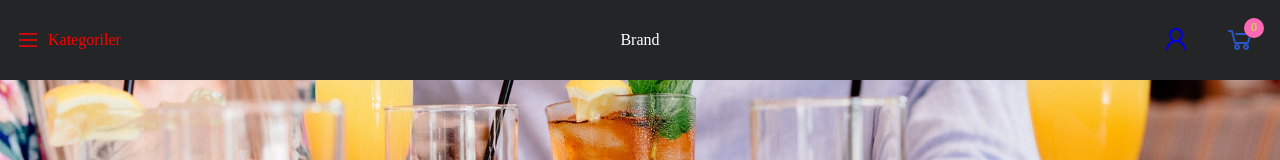
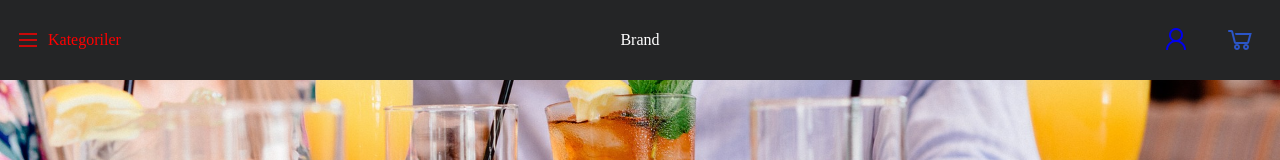
Before and after one commit to onuralpozkan/react-ecommerce, a React (Create React App) app: page / in a window 1280 px wide. Shown: the top 160 px of the page. Built offline with nearby package versions, Linux system fonts and the light colour scheme; data requests are answered from the project's data file.

Commit message:
cart summary

```diff
--- a/src/components/Cart/FilledCart.jsx
+++ b/src/components/Cart/FilledCart.jsx
@@ -1,13 +1,16 @@
 import { Button } from "../Common/Button";
 import "./FilledCart.css";
 const FilledCart = ({ products, deleteProduct }) => {
+  const totalAmount = products.reduce((prev,next) => (prev + parseInt(next.productCount)), 0)
+  const totalPrice = products.reduce((prev,next) => (prev + parseFloat(next.product.unitPrice * next.productCount)), 0)
+  console.log('totalPC',totalPrice);
   return (
     <table className="productTable">
       <thead>
         <tr>
           <th>Ürün Adı</th>
           <th>Miktarı</th>
-          <th>Fiyatı</th>
+          <th>Birim Fiyatı</th>
           <th>Sepetten Çıkar</th>
         </tr>
       </thead>
@@ -20,13 +23,34 @@ const FilledCart = ({ products, deleteProduct }) => {
             <td>
               <Button
                 label="Sil"
-                cssClass="btn btn-danger btn-block"
+                cssClass="btn btn-block btn-danger"
                 handleClick={() => deleteProduct(product.id)}
               />
             </td>
           </tr>
         ))}
       </tbody>
+      <tfoot>
+        <tr>
+          <th colSpan="4" style={{textAlign:'right'}}>Sipariş Özeti</th>
+        </tr>
+        <tr>
+          <td colSpan="2">
+            Total Ürün:
+          </td>
+          <td colSpan="2">
+            {totalAmount}
+          </td>
+        </tr>
+        <tr>
+          <td colSpan="2">
+            Total Tutar:
+          </td>
+          <td colSpan="2">
+            {totalPrice}
+          </td>
+        </tr>
+      </tfoot>
     </table>
   );
 };
--- a/src/components/Common/Button.css
+++ b/src/components/Common/Button.css
@@ -5,6 +5,7 @@
   border-radius: 4px;
   border: none;
   outline: none;
+  cursor: pointer;
 }
 .btn-small {
   padding: 0.25rem 5rem;
--- a/src/components/Header/Header.css
+++ b/src/components/Header/Header.css
@@ -60,16 +60,16 @@
     position: absolute;
     top: .25rem;
     right: 0;
-    display: flex;
-    justify-content: center;
-    align-items: center;
+    text-align: center;
+    padding: .2rem;
     z-index: 88;
-    font-size: .75rem;
-    background-color: hotpink;
+    font-size: 1rem;
+    background-color: red;
     border-radius: 50%;
-    width: 1.25rem;
-    height: 1.25rem;
+    width: 1.5rem;
+    height: 1.5rem;
     color: greenyellow;
+    font-weight: 600;
 }
 
 
--- a/src/components/Header/Header.jsx
+++ b/src/components/Header/Header.jsx
@@ -27,7 +27,7 @@ const Header = () => {
         <Link to="/cart">
           <i class="las la-shopping-cart"></i>
         </Link>
-        <span className="cartInfo">{state.length}</span>
+        {state.length !== 0 && <span className="cartInfo">{state.length}</span>}
       </span>
 
       <Nav clsName={isMenuOpen && "open"} />
--- a/src/components/PorductCard/ProductCard.jsx
+++ b/src/components/PorductCard/ProductCard.jsx
@@ -1,29 +1,30 @@
 import { Link } from "react-router-dom";
 import "./ProductCard.css";
 import { useState } from "react";
+import { useDispatch } from "react-redux";
 import { Button } from "../Common/Button";
 import { Title } from "../Common/Title";
+import { addProductToCart } from "../../store/Actions/cartActions";
 
 const ProductCard = ({
-  id,
-  productName,
-  description,
-  unitPrice,
+ product,
   isLoading,
 }) => {
+  const dispatch = useDispatch();
   const [isHover, setIsHover] = useState(false);
+
   return (
-    <Link className="card-link" to={`/product-detail/${id}`}>
-      <div
+    <div
         className="card"
         onMouseEnter={() => setIsHover(true)}
         onMouseLeave={() => setIsHover(false)}
       >
+    <Link className="card-link" to={`/product-detail/${product.id}`}>
         <div className="card-header">
           {
-            isLoading ? "Yükleniii.." :
+            isLoading ? "Yükleniyor..." :
           <img
-            src={`/assets/images/products/generic_${id % 4}.jpg`}
+            src={`/assets/images/products/generic_${product.id % 4}.jpg`}
             alt="Product Name"
           />
           }
@@ -31,22 +32,22 @@ const ProductCard = ({
         <div className="card-body">
           <Title
             cssClass="text text-bold text-large text-ellipsis"
-            text={isLoading ? "...Loading" : productName}
+            text={isLoading ? "...Loading" : product.productName}
           />
-          <Title cssClass="text text-ellipsis" text={description} />
+          <Title cssClass="text text-ellipsis" text={product.description} />
         </div>
+          </Link>
         <div className="card-footer">
           {isHover ? (
-            <Button label="Sepete Ekle" cssClass="btn btn-primary btn-block" />
+            <Button label="Sepete Ekle" cssClass="btn btn-primary btn-block" handleClick={()=> dispatch(addProductToCart({product, productCount: 1}))} />
           ) : (
             <Title
               cssClass="text text-bold text-medium"
-              text={isLoading ? "...Loading" : `${unitPrice} TL`}
+              text={isLoading ? "...Loading" : `${product.unitPrice} TL`}
             />
           )}
         </div>
       </div>
-    </Link>
   );
 };
 
--- a/src/components/ProductGroup/ProductGroup.jsx
+++ b/src/components/ProductGroup/ProductGroup.jsx
@@ -1,16 +1,11 @@
-import { useEffect } from "react";
-import { useDispatch, useSelector } from "react-redux";
 import useFetch from "../../hooks/useFetch";
 import useProducts from "../../hooks/useProducts";
-import { fetchProducts } from "../../store/Actions/productActions";
 import { Title } from "../Common/Title";
 import ProductCard from "../PorductCard/ProductCard";
 import "./ProductGroup.css";
 
 const ProductGroup = ({ categoryId }) => {
   const { products, isLoading } = useProducts();
-
-  console.log('is LOading', isLoading);
 
   const productGroup = categoryId
     ? products.filter((i) => i.categoryId == categoryId)
@@ -28,7 +23,7 @@ const ProductGroup = ({ categoryId }) => {
         />
       </div>
       {productGroup.map((product) => (
-        <ProductCard key={product.id} {...product} isLoading={isLoading} />
+        <ProductCard key={product.id} product={product} isLoading={isLoading} />
       ))}
     </div>
   );
```
